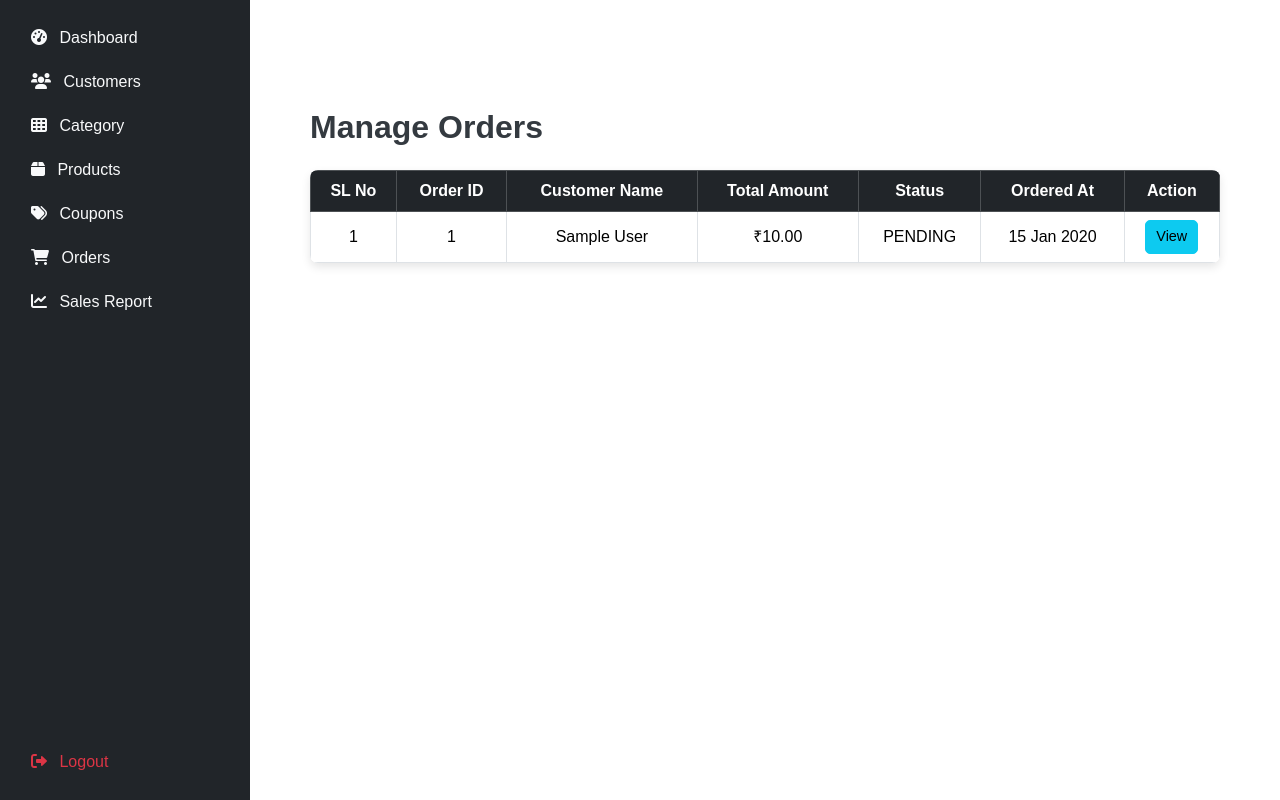
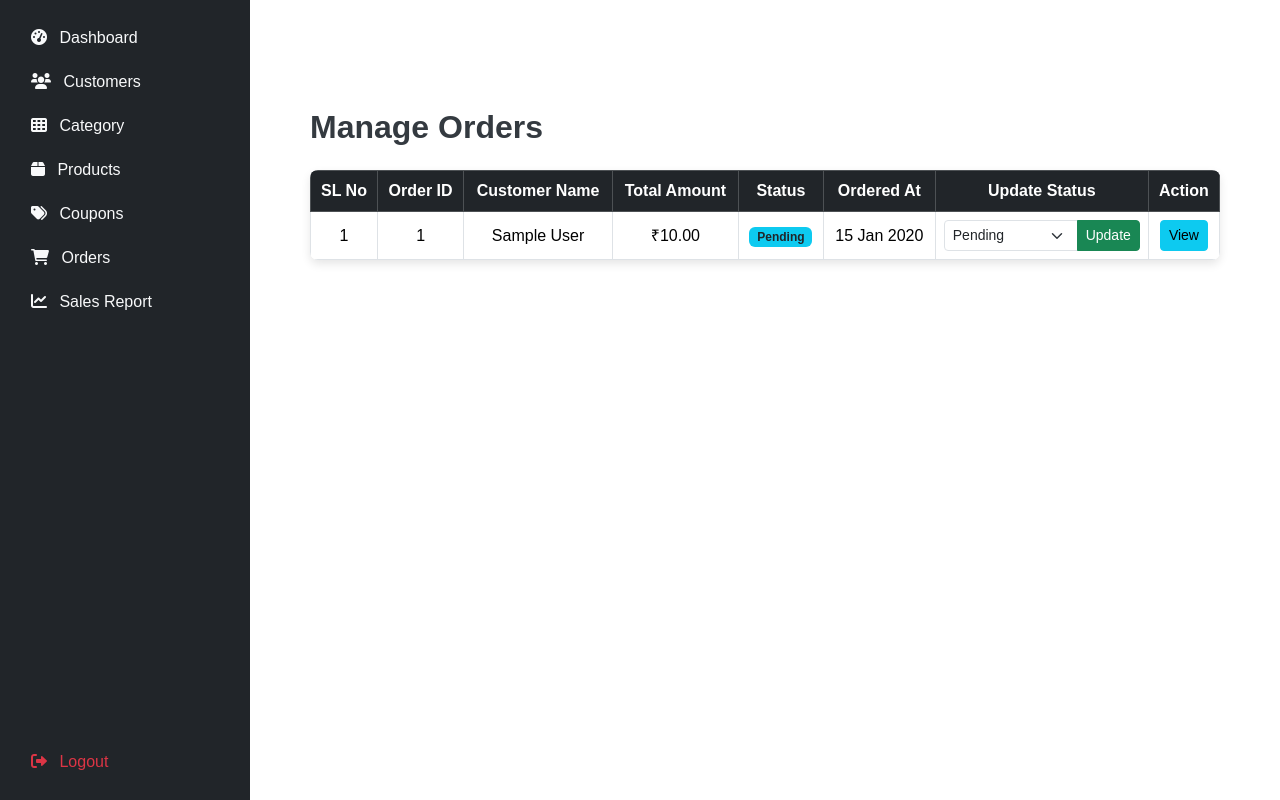
Before and after one commit to hashim-jihan/ibadi-perfumes, a Django app: page /adminIbadi/ordersList in a window 1280 px wide. Shown: the part 59-859 px from the top of the page. Run offline with Django 5.2, Linux system fonts and the light colour scheme; tables that the repository leaves empty hold one stand-in row (values such as "Sample post"); some libraries are stand-ins or nearby versions.

Commit message:
order management

```diff
--- a/ibadi/adminibadi/templates/adminibadi/orders.html
+++ b/ibadi/adminibadi/templates/adminibadi/orders.html
@@ -9,13 +9,11 @@
 
 {% block content %}
 <div class="container mt-5">
-    <!-- Page Header -->
     <div class="d-flex justify-content-between align-items-center mb-4">
         <h2 class="mb-0 font-weight-bold">Manage Orders</h2>
     </div>
 
-    <!-- Orders Table -->
-    <table class="table table-hover table-bordered align-middle">
+    <table class="table table-hover table-bordered align-middle text-center">
         <thead class="table-dark">
             <tr>
                 <th>SL No</th>
@@ -24,6 +22,7 @@
                 <th>Total Amount</th>
                 <th>Status</th>
                 <th>Ordered At</th>
+                <th>Update Status</th>
                 <th>Action</th>
             </tr>
         </thead>
@@ -32,17 +31,51 @@
                 <tr>
                     <td>{{ forloop.counter }}</td>
                     <td>{{ order.order_id }}</td>
-                    <td>{{ order.user.full_name }}</td> <!-- Use 'user' to fetch the customer's full name -->
+                    <td>{{ order.user.full_name }}</td>
                     <td>₹{{ order.final_amount }}</td>
-                    <td>{{ order.order_status }}</td>
+
+                    <!-- Current Status -->
+                    <td>
+                        <span class="badge bg-info text-dark">{{ order.get_order_status_display }}</span>
+                    </td>
+
+                    <!-- Ordered At -->
                     <td>{{ order.order_at|date:"d M Y" }}</td>
+
+                    <!-- Update Status -->
                     <td>
-                        <a href="" class="btn btn-info btn-sm btn-action">View</a>
+                        <form method="POST" action="{% url 'ordersList' %}">
+                            {% csrf_token %}
+                            <input type="hidden" name="order_id" value="{{ order.order_id }}">
+
+                            <div class="input-group input-group-sm">
+                                <select name="order_status" class="form-select form-select-sm"
+                                    {% if order.order_status in "DELIVERED CANCELLED" %}disabled{% endif %}>
+                                    {% for status, display in order.order_status_choices %}
+                                        <option value="{{ status }}"
+                                            {% if order.order_status == status %}selected{% endif %}
+                                            {% if order.order_status in "DELIVERED CANCELLED" and status != order.order_status %}disabled{% endif %}>
+                                            {{ display }}
+                                        </option>
+                                    {% endfor %}
+                                </select>
+
+                                <button type="submit" class="btn btn-sm btn-success"
+                                    {% if order.order_status in "DELIVERED CANCELLED" %}disabled{% endif %}>
+                                    Update
+                                </button>
+                            </div>
+                        </form>
+                    </td>
+
+                    <!-- Action Button -->
+                    <td>
+                        <a href="" class="btn btn-info btn-sm">View</a>
                     </td>
                 </tr>
             {% empty %}
                 <tr>
-                    <td colspan="7" class="text-center">No orders found.</td>
+                    <td colspan="8" class="text-center">No orders found.</td>
                 </tr>
             {% endfor %}
         </tbody>
--- a/ibadi/adminibadi/views.py
+++ b/ibadi/adminibadi/views.py
@@ -1,4 +1,4 @@
-from django.shortcuts import render,redirect,get_object_or_404
+from django.shortcuts import render,redirect,get_object_or_404,HttpResponse
 from .forms import aloginForm
 from django.contrib import messages
 from django.core.paginator import Paginator
@@ -286,10 +286,21 @@ def productStatus(request,product_id):
 
 
 def ordersList(request):
-    orders = Order.objects.select_related('user').all()
 
-    for order in orders:
-        orderItem = OrderItem.objects.filter(order=order).first()
-        order.order_status = orderItem.order_status
+    if request.method == 'POST':
+        order_id = request.POST.get('order_id')
+        newStatus = request.POST.get('order_status')
 
+        try:
+            order = Order.objects.get(order_id=order_id)
+            if newStatus in dict(order.order_status_choices):
+                order.order_status = newStatus
+                order.save()
+                return redirect('ordersList')
+
+        except Order.DoesNotExist:
+            return HttpResponse('Order not found',status=404)
+
+
+    orders = Order.objects.select_related('user').all().order_by('-order_at')
     return render(request,'adminibadi/orders.html',{'orders':orders})
--- a/ibadi/useribadi/models.py
+++ b/ibadi/useribadi/models.py
@@ -107,6 +107,14 @@ class ShippingAddress(models.Model):
 
 
 class Order(models.Model):
+
+    order_status_choices = [
+        ('PENDING', 'Pending'),
+        ('SHIPPED', 'Shipped'),
+        ('DELIVERED', 'Delivered'),
+        ('CANCELLED', 'Cancelled'),
+    ]
+
     payment_method_choices = [
         ('COD', 'Cash on Delivery'),
         ('ONLINE', 'Online Payment'),
@@ -118,8 +126,6 @@ class Order(models.Model):
         ('FAILED', 'Failed'),
     ]
 
-
-
     order_id = models.AutoField(primary_key=True)
     user = models.ForeignKey(User,on_delete=models.CASCADE, related_name='orders')
     total_amount = models.DecimalField(max_digits=10, decimal_places=2)
@@ -128,6 +134,7 @@ class Order(models.Model):
     payment_method = models.CharField(max_length=20, choices=payment_method_choices)
     payment_status = models.CharField(max_length=20, choices=payment_status_choices, default='pending')
     order_at = models.DateField(auto_now_add=True)
+    order_status = models.CharField(max_length=20,choices=order_status_choices,default='pending')
     shipping_address = models.ForeignKey(ShippingAddress, on_delete=models.CASCADE)
 
 
@@ -141,21 +148,13 @@ class Order(models.Model):
 
 
 class OrderItem(models.Model):
-    order_status_choices = [
-        ('PENDING', 'Pending'),
-        ('CONFIRMED', 'Confirmed'),
-        ('SHIPPED', 'Shipped'),
-        ('DELIVERED', 'Delivered'),
-        ('CNACELLED', 'Cancelled'),
-    ]
 
     order_item_id = models.AutoField(primary_key=True)
     order = models.ForeignKey(Order, on_delete=models.CASCADE)
     product = models.ForeignKey(Product, on_delete=models.CASCADE)
     price = models.DecimalField(max_digits=10, decimal_places=2)
     final_amount = models.DecimalField(max_digits=10, decimal_places=2)
-    order_status = models.CharField(max_length=20,choices=order_status_choices,default='pending')
-
+    is_cancelled = models.BooleanField(default=False)
 
     class Meta:
         db_table = 'order_items'
--- a/ibadi/useribadi/templates/useribadi/checkout.html
+++ b/ibadi/useribadi/templates/useribadi/checkout.html
@@ -50,7 +50,7 @@
                         </div>
                         {% endfor %}
                     </div>
-                    <a href="#" class="btn btn-warning btn-sm mt-3">Add New Address</a>
+                    <a href="{% url 'userAddress' %}" class="btn btn-warning btn-sm mt-3">Add New Address</a>
                 </div>
 
                 <!-- Place Order Button -->
--- a/ibadi/useribadi/views.py
+++ b/ibadi/useribadi/views.py
@@ -528,7 +528,7 @@ def checkoutPage(request):
 
 
 def myOrder(request):
-    orders = Order.objects.filter(user=request.user).order_by(-'order_at')
+    orders = Order.objects.filter(user=request.user).order_by('-order_at')
     orderWithItems = []
 
     for order in orders:
@@ -539,7 +539,8 @@ def myOrder(request):
             item.main_image = item.product.product_images.filter(is_main=True).first()
         orderWithItems.append({
             'order':order,
-            'items':items
+            'items':items,
+            'order_status':order.get_order_status_display()
         })
 
     return render(request,'useribadi/myOrder.html',{'orders':orderWithItems})
```
Also changed, not shown: ibadi/useribadi/templates/useribadi/myOrder.html (+37 -25 lines), ibadi/media/products/attarctgry_rAINtgy.webp (added), ibadi/media/products/chocho_MTkButo.webp (added), ibadi/media/products/fruitmagic_46I5baP.webp (added), ibadi/useribadi/migrations/0013_remove_orderitem_order_status_order_order_status.py (added), ibadi/useribadi/migrations/0014_orderitem_is_cancelled.py (added), ibadi/useribadi/migrations/0015_alter_order_order_status.py (added).
